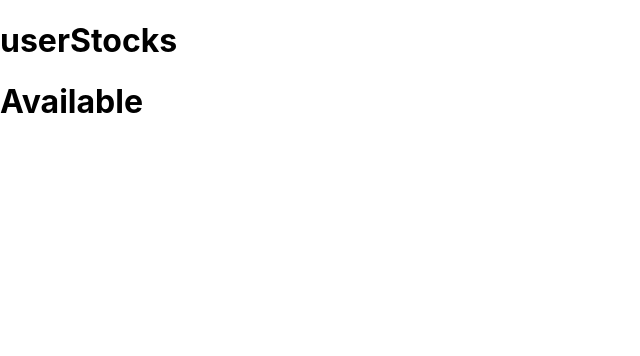
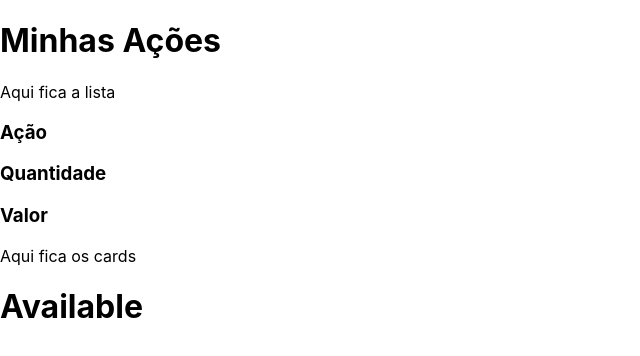
Before and after one commit to Lilian-Azevedo/XP-challenge-lilian-repository, a React (Create React App) app: page /wallet in a window 1280 px wide. Shown: the top 356 px of the page, without its empty margins (0-640 px from the left). Built offline with nearby package versions, Linux system fonts and the light colour scheme.

Commit message:
:construction: feat: build cards for stock

```diff
--- a/src/components/AvailableStocks.js
+++ b/src/components/AvailableStocks.js
@@ -1,11 +1,11 @@
 import React from 'react';
 
-const availableStocks = () => {
+const AvailableStocks = () => {
     return (
-        <div>
-            <h1>Available</h1>
-        </div>
+      <div>
+        <h1>Available</h1>
+      </div>
     )
 }
 
-export default availableStocks;
+export default AvailableStocks;
--- a/src/components/UserStocks.js
+++ b/src/components/UserStocks.js
@@ -1,7 +1,37 @@
 import React from 'react'
 
-export default function userStocks() {
+const UserStocks = () => {
   return (
-    <div><h1>userStocks</h1></div>
+    <div>
+      <div>
+        <h1>Minhas Ações</h1>
+      </div>
+      <section className='container-stocks-user'>
+        <div>
+          <p>Aqui fica a lista</p>
+          <div>
+            <h3>Ação</h3>
+            <h3>Quantidade</h3>
+            <h3>Valor</h3>
+          </div>
+        </div>
+        <div>
+          <div>
+          {/* Fazer um map aqui dentro */}
+            <p>Aqui fica os cards</p>
+          </div>
+        </div>
+        <div class="swiper-button-next">
+            <i class="uil uil-angle-right-b swiper-portfolio-icon"></i>
+        </div>
+        <div class="swiper-button-prev">
+          <i class="uil uil-angle-left-b swiper-portfolio-icon"></i>
+        </div>
+
+        <div class="swiper-pagination" />
+      </section>
+    </div>
   )
 }
+
+export default UserStocks;
--- a/src/pages/login.js
+++ b/src/pages/login.js
@@ -48,7 +48,6 @@ const Login = () => {
   return (
     <div>
       <div>
-        <div>
         <h1>Acesse sua conta</h1>
       </div>
       <section>
@@ -89,7 +88,6 @@ const Login = () => {
         Entrar
         </button>
       </div>
-    </div>
     </div>);
 }
 
--- a/src/pages/wallet.js
+++ b/src/pages/wallet.js
@@ -1,8 +1,6 @@
 import React from 'react';
 import AvailableStocks from '../components/AvailableStocks';
 import UserStocks from '../components/UserStocks';
-// import '../styles/details.css';
-// import Ingredients from '../components/tryComponentization';
 
 const WalletStocks = () => (
   <div className="details-page">
```
Also changed, not shown: src/components/Card.js (added, +21 -0 lines). Lines whose indentation alone changed are shown as unchanged.
